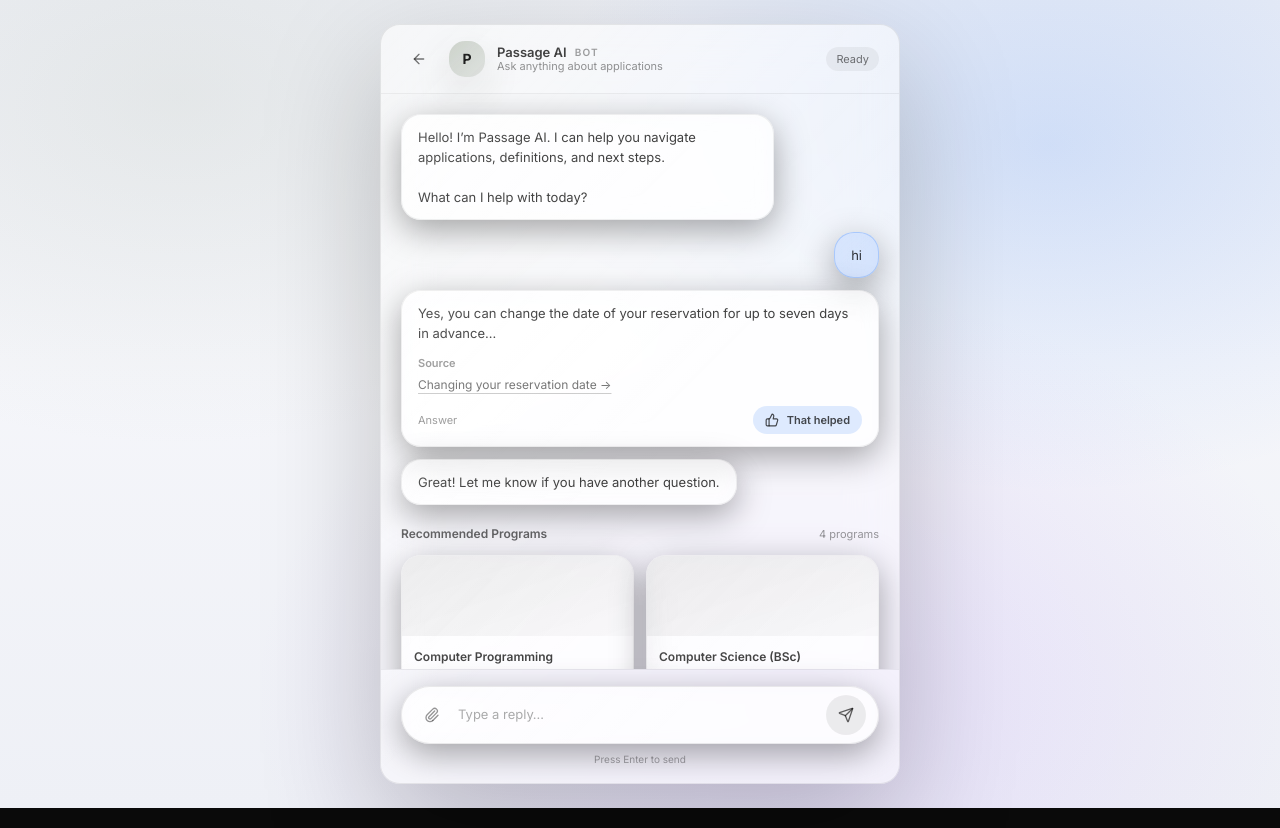
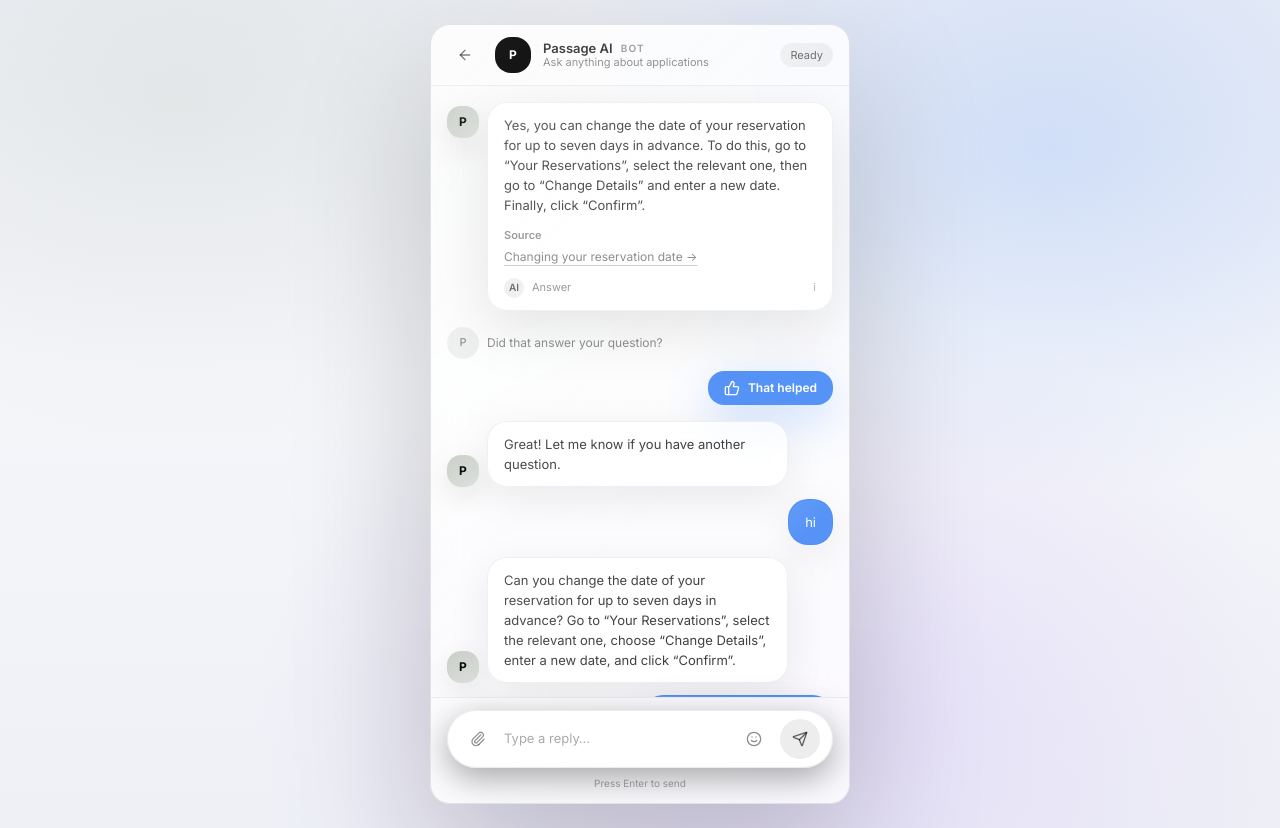
Before and after one commit to rayan-os/passage-ui-kit, a Next.js app: page /assistant in a window 1280 px wide. Built offline with nearby package versions, Linux system fonts and the light colour scheme.

Commit message:
refactor(chat): modern Passage bot chat layout
Co-authored-by: rayan <rayan@passage.com>

```diff
--- a/app/assistant/page.tsx
+++ b/app/assistant/page.tsx
@@ -1,38 +1,27 @@
 "use client"
 
 import * as React from "react"
-import { ArrowLeft, Paperclip, Send, Sparkles, ThumbsUp } from "lucide-react"
+import { ArrowLeft, Paperclip, Send, Smile, ThumbsUp } from "lucide-react"
 import { cn } from "@/lib/utils"
 import { GlassSurface } from "@/components/ui/glass"
 
 type Msg = { id: string; role: "assistant" | "user"; text: string }
 
-const initial: Msg[] = [
+const thread: Msg[] = [
+  { id: "u1", role: "user", text: "hi" },
   {
     id: "a1",
     role: "assistant",
     text:
-      "Hello! I’m Passage AI. I can help you navigate applications, definitions, and next steps.\n\nWhat can I help with today?",
+      "Can you change the date of your reservation for up to seven days in advance? Go to “Your Reservations”, select the relevant one, choose “Change Details”, enter a new date, and click “Confirm”.",
   },
-  { id: "u1", role: "user", text: "hi" },
-  {
-    id: "a2",
-    role: "assistant",
-    text:
-      "Can you clarify what you mean by “add flights”?\n\nSource\nChanging your reservation date →",
-  },
-]
-
-const programs = [
-  { title: "Computer Programming", meta: ["Niagara College", "Diploma", "2 years"] },
-  { title: "Computer Science (BSc)", meta: ["Vancouver Island University", "Undergraduate", "4 years"] },
-  { title: "Bachelor of CS", meta: ["Seneca Polytechnic", "Undergraduate", "3 years"] },
-  { title: "Data Science", meta: ["George Brown", "Postgraduate", "1 year"] },
+  { id: "u2", role: "user", text: "I do! I’d like to add flights." },
+  { id: "a2", role: "assistant", text: "Can you clarify what you mean by “add flights”?" },
 ]
 
 function PassageMark() {
   return (
-    <div className="w-9 h-9 rounded-2xl bg-gradient-to-br from-[rgba(197,204,195,0.95)] to-[rgba(168,176,165,0.35)] flex items-center justify-center text-[#0a0a0a] text-sm font-bold shadow-[0_14px_40px_rgba(0,0,0,0.12)]">
+    <div className="w-8 h-8 rounded-[14px] bg-gradient-to-br from-[rgba(197,204,195,0.95)] to-[rgba(168,176,165,0.35)] flex items-center justify-center text-[#0a0a0a] text-[12px] font-bold shadow-[0_10px_30px_rgba(0,0,0,0.10)]">
       P
     </div>
   )
@@ -41,26 +30,34 @@ function PassageMark() {
 function Bubble({ role, text }: { role: Msg["role"]; text: string }) {
   const isUser = role === "user"
   return (
-    <div className={cn("flex w-full", isUser ? "justify-end" : "justify-start")}>
+    <div className={cn("flex w-full items-end gap-2", isUser ? "justify-end" : "justify-start")}>
+      {!isUser && (
+        <div className="shrink-0">
+          <PassageMark />
+        </div>
+      )}
+      <div className={cn("max-w-[78%]", isUser && "max-w-[72%]")}>
         <GlassSurface
           blur="light"
           radius="lg"
           className={cn(
-          "max-w-[78%] px-4 py-3",
-          "text-[13px] leading-5 whitespace-pre-line",
+            "px-4 py-3",
+            "text-[13px] leading-5 text-black/75",
+            "shadow-[0_12px_40px_rgba(0,0,0,0.08)]",
             isUser
-            ? "bg-[rgba(59,130,246,0.18)] text-black/80 [--glass-bg:rgba(59,130,246,0.20)] [--glass-border:rgba(59,130,246,0.28)]"
-            : "bg-[rgba(255,255,255,0.62)] text-black/75 [--glass-bg:rgba(255,255,255,0.64)] [--glass-border:rgba(0,0,0,0.06)]"
+              ? "[--glass-bg:rgba(59,130,246,0.86)] [--glass-border:rgba(59,130,246,0.22)] text-white"
+              : "[--glass-bg:rgba(255,255,255,0.72)] [--glass-border:rgba(0,0,0,0.06)]"
           )}
         >
           {text}
         </GlassSurface>
       </div>
+    </div>
   )
 }
 
 export default function AssistantPage() {
-  const [messages, setMessages] = React.useState<Msg[]>(initial)
+  const [messages, setMessages] = React.useState<Msg[]>(thread)
   const [value, setValue] = React.useState("")
 
   const send = () => {
@@ -76,22 +73,26 @@ export default function AssistantPage() {
         blur="heavy"
         radius="lg"
         className={cn(
-          "w-full max-w-[520px] h-[760px] overflow-hidden",
+          "w-full max-w-[420px] h-[780px] overflow-hidden",
           "flex flex-col",
-          "[--glass-bg:rgba(255,255,255,0.55)] [--glass-border:rgba(0,0,0,0.08)]",
-          "shadow-[0_40px_120px_rgba(0,0,0,0.22)]"
+          "[--glass-bg:rgba(255,255,255,0.82)] [--glass-border:rgba(0,0,0,0.10)]",
+          "shadow-[0_50px_140px_rgba(0,0,0,0.20)]"
         )}
       >
         {/* Header */}
-        <div className="flex items-center gap-3 px-5 py-4 border-b border-black/[0.06]">
+        <div className="flex items-center gap-3 px-4 py-3 border-b border-black/[0.06]">
           <button
             type="button"
-            className="w-9 h-9 rounded-2xl flex items-center justify-center text-black/60 hover:text-black hover:bg-black/[0.05] transition-colors"
+            className="w-9 h-9 rounded-2xl flex items-center justify-center text-black/55 hover:text-black hover:bg-black/[0.05] transition-colors"
             aria-label="Back"
           >
             <ArrowLeft className="h-4 w-4" />
           </button>
-          <PassageMark />
+          <div className="flex items-center gap-2">
+            <div className="w-9 h-9 rounded-2xl bg-black flex items-center justify-center text-white text-[12px] font-bold">
+              P
+            </div>
+          </div>
           <div className="flex-1 leading-tight">
             <div className="flex items-center gap-2">
               <div className="text-[13px] font-semibold text-black/80">Passage AI</div>
@@ -107,96 +108,81 @@ export default function AssistantPage() {
         </div>
 
         {/* Messages */}
-        <div className="flex-1 min-h-0 overflow-y-auto px-5 py-5 space-y-3">
-          <Bubble role="assistant" text={messages[0].text} />
-          <Bubble role="user" text={messages[1].text} />
-
-          <div className="flex w-full justify-start">
+        <div className="flex-1 min-h-0 overflow-y-auto px-4 py-4 space-y-3">
+          {/* Answer card (matches reference layout) */}
+          <div className="flex w-full justify-start items-start gap-2">
+            <div className="shrink-0 pt-1">
+              <PassageMark />
+            </div>
             <GlassSurface
               blur="light"
               radius="lg"
-              className="w-full px-4 py-3 [--glass-bg:rgba(255,255,255,0.64)] [--glass-border:rgba(0,0,0,0.06)]"
+              className={cn(
+                "w-full px-4 py-3",
+                "[--glass-bg:rgba(255,255,255,0.76)] [--glass-border:rgba(0,0,0,0.06)]",
+                "shadow-[0_18px_60px_rgba(0,0,0,0.10)]"
+              )}
             >
-              <div className="text-[13px] leading-5 text-black/75 whitespace-pre-line">
-                Yes, you can change the date of your reservation for up to seven days in advance…
+              <div className="text-[13px] leading-5 text-black/70">
+                Yes, you can change the date of your reservation for up to seven days in advance.
+                To do this, go to “Your Reservations”, select the relevant one, then go to “Change
+                Details” and enter a new date. Finally, click “Confirm”.
               </div>
               <div className="mt-3">
                 <div className="text-[11px] font-semibold text-black/40">Source</div>
-                <div className="mt-1 text-[12px] text-black/55 underline decoration-black/20 underline-offset-4">
+                <div className="mt-1 text-[12px] text-black/45 underline decoration-black/20 underline-offset-4">
                   Changing your reservation date →
                 </div>
               </div>
               <div className="mt-3 flex items-center justify-between">
-                <div className="text-[11px] text-black/40">Answer</div>
-                <button
-                  type="button"
-                  className="inline-flex items-center gap-2 px-3 py-1.5 rounded-full bg-[rgba(59,130,246,0.16)] text-[11px] font-semibold text-black/70 hover:bg-[rgba(59,130,246,0.22)] transition-colors"
-                >
-                  <ThumbsUp className="h-3.5 w-3.5" />
-                  That helped
-                </button>
+                <div className="inline-flex items-center gap-2 text-[11px] text-black/40">
+                  <span className="inline-flex items-center justify-center w-5 h-5 rounded-full bg-black/[0.06] text-[10px] font-semibold text-black/55">
+                    AI
+                  </span>
+                  Answer
+                </div>
+                <span className="text-[11px] text-black/30">i</span>
               </div>
             </GlassSurface>
           </div>
 
-          <Bubble role="assistant" text={"Great! Let me know if you have another question."} />
-          {messages.slice(3).map((m) => (
+          <div className="flex w-full justify-start items-center gap-2 pt-1">
+            <div className="shrink-0">
+              <div className="w-8 h-8 rounded-2xl bg-black/[0.06] flex items-center justify-center">
+                <span className="text-black/35 text-[11px] font-semibold">P</span>
+              </div>
+            </div>
+            <div className="text-[12px] text-black/45">Did that answer your question?</div>
+          </div>
+
+          <div className="flex w-full justify-end">
+            <button
+              type="button"
+              className="inline-flex items-center gap-2 px-4 py-2 rounded-2xl bg-[rgba(59,130,246,0.86)] text-[12px] font-semibold text-white shadow-[0_14px_45px_rgba(59,130,246,0.28)] hover:bg-[rgba(59,130,246,0.92)] transition-colors"
+            >
+              <ThumbsUp className="h-4 w-4" />
+              That helped
+            </button>
+          </div>
+
+          <div className="pt-1">
+            <Bubble role="assistant" text="Great! Let me know if you have another question." />
+          </div>
+
+          {messages.map((m) => (
             <Bubble key={m.id} role={m.role} text={m.text} />
           ))}
-
-          {/* Recommendations strip (marketing-ready) */}
-          <div className="pt-2">
-            <div className="flex items-center justify-between">
-              <div className="text-[12px] font-semibold text-black/60">Recommended Programs</div>
-              <div className="text-[11px] text-black/40">{programs.length} programs</div>
-            </div>
-            <div className="mt-3 grid grid-cols-2 gap-3">
-              {programs.map((p) => (
-                <GlassSurface
-                  key={p.title}
-                  blur="light"
-                  radius="lg"
-                  className={cn(
-                    "overflow-hidden",
-                    "[--glass-bg:rgba(255,255,255,0.58)] [--glass-border:rgba(0,0,0,0.06)]"
-                  )}
-                >
-                  <div className="h-20 bg-gradient-to-br from-black/[0.08] to-black/[0.02]" />
-                  <div className="p-3">
-                    <div className="text-[12px] font-semibold text-black/75 truncate">{p.title}</div>
-                    <div className="mt-2 flex flex-wrap gap-1.5">
-                      {p.meta.map((m) => (
-                        <span
-                          key={m}
-                          className="inline-flex items-center gap-1 rounded-full bg-black/[0.05] px-2 py-0.5 text-[10px] text-black/55"
-                        >
-                          <Sparkles className="h-3 w-3 text-black/35" />
-                          {m}
-                        </span>
-                      ))}
-                    </div>
-                    <button
-                      type="button"
-                      className="mt-3 w-full h-9 rounded-full bg-black/[0.06] hover:bg-black/[0.08] text-[12px] font-medium text-black/65 transition-colors"
-                    >
-                      View details →
-                    </button>
-                  </div>
-                </GlassSurface>
-              ))}
-            </div>
-          </div>
         </div>
 
         {/* Composer */}
-        <div className="px-5 py-4 border-t border-black/[0.06]">
+        <div className="px-4 py-3 border-t border-black/[0.06]">
           <GlassSurface
             blur="light"
             radius="capsule"
             variant="interactive"
             className={cn(
               "flex items-center gap-2 px-3 py-2",
-              "[--glass-bg:rgba(255,255,255,0.58)] [--glass-border:rgba(0,0,0,0.08)]"
+              "[--glass-bg:rgba(255,255,255,0.72)] [--glass-border:rgba(0,0,0,0.08)]"
             )}
           >
             <button
@@ -217,6 +203,13 @@ export default function AssistantPage() {
             />
             <button
               type="button"
+              className="w-9 h-9 rounded-full flex items-center justify-center text-black/45 hover:text-black/70 hover:bg-black/[0.05] transition-colors"
+              aria-label="Emoji"
+            >
+              <Smile className="h-4 w-4" />
+            </button>
+            <button
+              type="button"
               onClick={send}
               className="w-10 h-10 rounded-full bg-black/[0.07] hover:bg-black/[0.10] text-black/60 hover:text-black/80 transition-colors flex items-center justify-center"
               aria-label="Send"
@@ -224,9 +217,7 @@ export default function AssistantPage() {
               <Send className="h-4 w-4" />
             </button>
           </GlassSurface>
-          <div className="mt-2 text-center text-[10px] text-black/35">
-            Press Enter to send
-          </div>
+          <div className="mt-2 text-center text-[10px] text-black/35">Press Enter to send</div>
         </div>
       </GlassSurface>
     </main>
```
Lines whose indentation alone changed are shown as unchanged.
